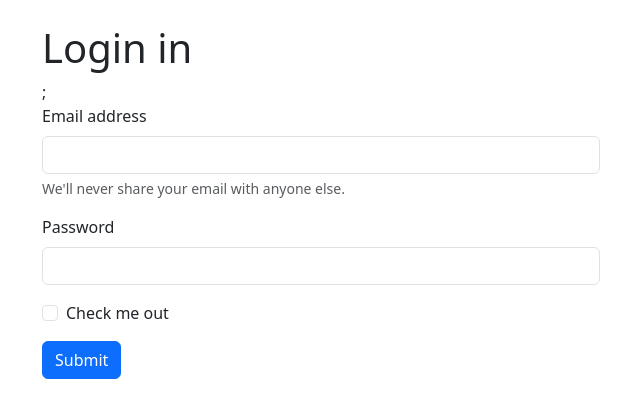
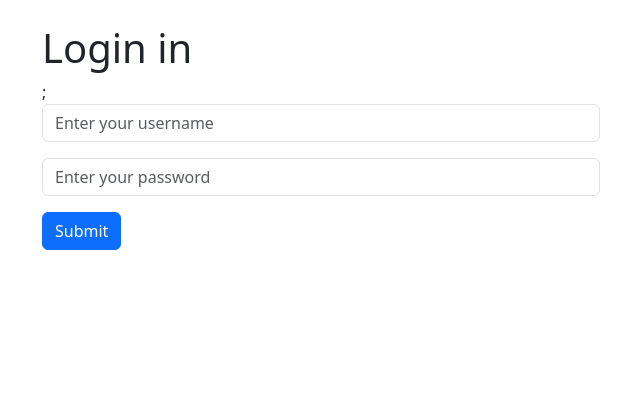
Before and after one commit to islomjon17/djangowednesday_twitter, a Django app: page /login in a window 1280 px wide. Shown: the part 56-474 px from the top of the page, without its empty margins (319-959 px from the left). Run offline with Django 4.2, Linux system fonts and the light colour scheme.

Commit message:
updated forms and views

```diff
--- a/twitterclone/templates/login.html
+++ b/twitterclone/templates/login.html
@@ -9,18 +9,14 @@
 
 
     <div class="mb-3">
-      <label for="exampleInputEmail1" class="form-label">Email address</label>
-      <input type="email" class="form-control" id="exampleInputEmail1" aria-describedby="emailHelp">
-      <div id="emailHelp" class="form-text">We'll never share your email with anyone else.</div>
+      <input type="text" class="form-control" name="username"
+      placeholder='Enter your username'>
+      </div>
+    <div class="mb-3">
+        <input type="password" class="form-control" name="password"
+        placeholder='Enter your password' >
     </div>
-    <div class="mb-3">
-      <label for="exampleInputPassword1" class="form-label">Password</label>
-      <input type="password" class="form-control" id="exampleInputPassword1">
-    </div>
-    <div class="mb-3 form-check">
-      <input type="checkbox" class="form-check-input" id="exampleCheck1">
-      <label class="form-check-label" for="exampleCheck1">Check me out</label>
-    </div>
+
     <button type="submit" class="btn btn-primary">Submit</button>
   </form>
 </div>
--- a/twitterclone/views.py
+++ b/twitterclone/views.py
@@ -62,6 +62,11 @@ def profile(request, pk):
 
 
 def login_user(request):
+    if request.method == "POST":
+        username = request.POST['username']
+        password = request.POST['password']
+
+
     return render(request, 'login.html', {})
 
 
```
